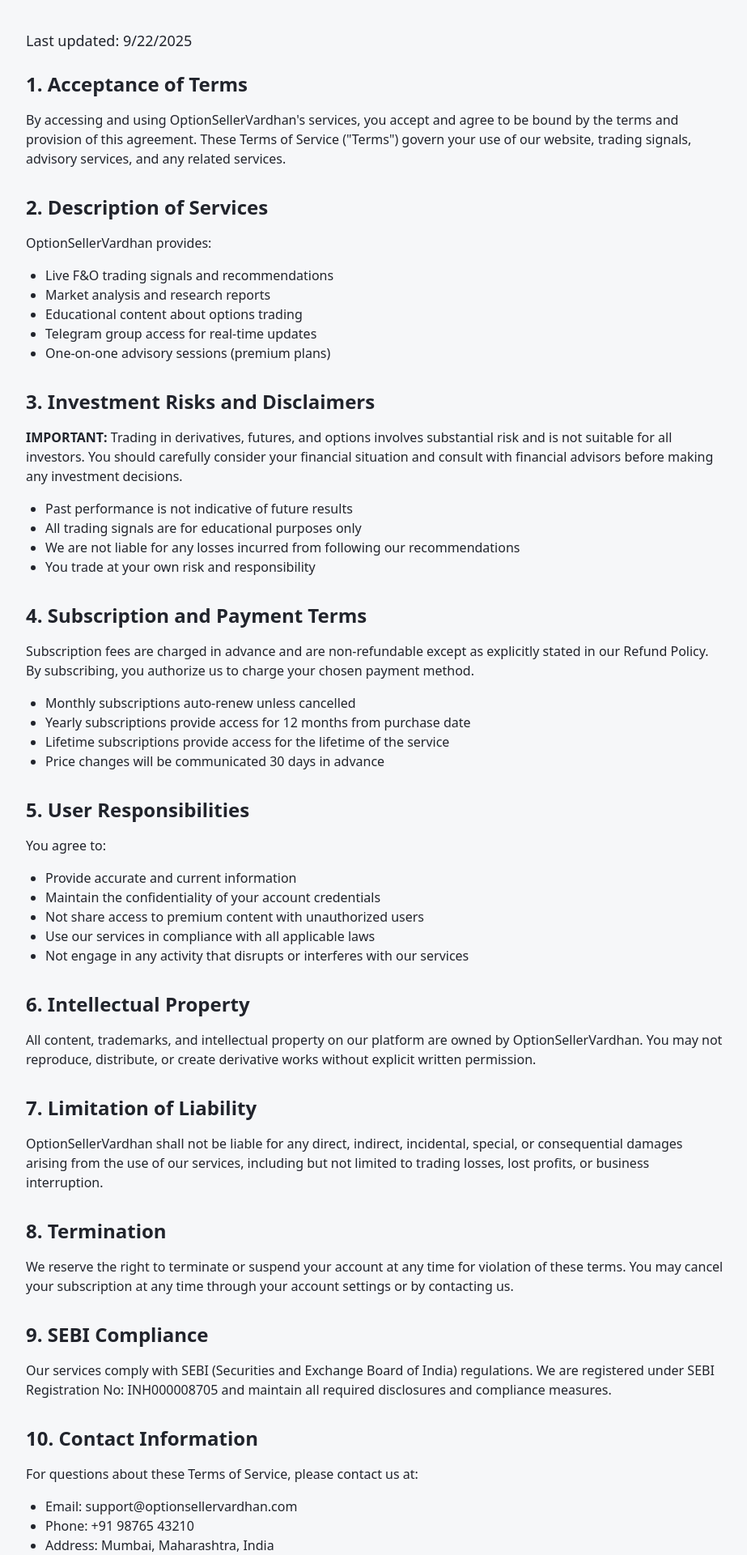
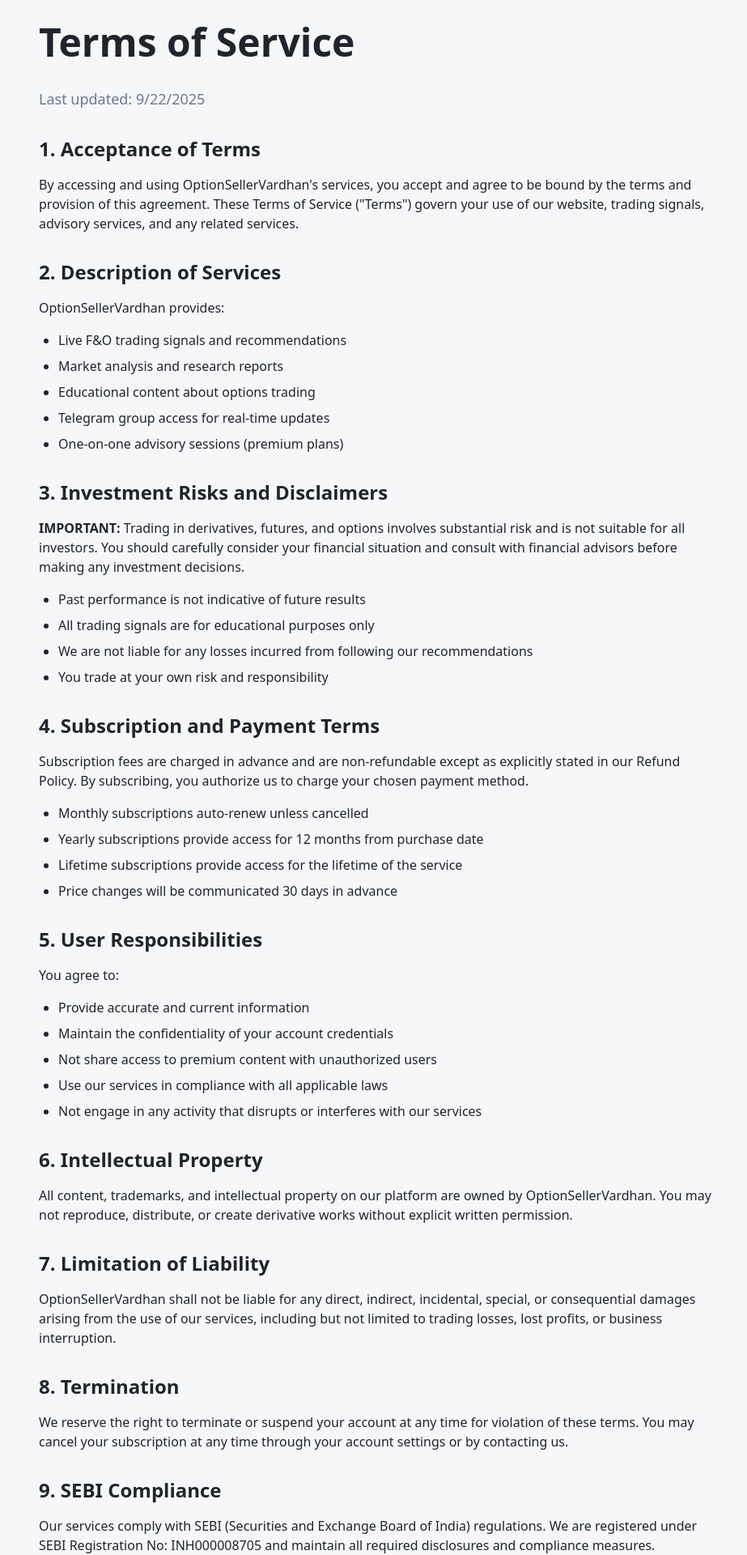
Before and after one commit to vardhanoptionseller-png/option-seller-vardhan, a React (Vite) app: page /terms in a window 1280 px wide. Shown: the part 100-2020 px from the top of the page at 81% size, without its empty margins (176-1099 px from the left). Built offline with nearby package versions, Linux system fonts and the light colour scheme; the HTML template or start-up script is replaced by a standard one.

Commit message:
Fix page layout and scrolling

```diff
--- a/src/pages/TermsOfService.tsx
+++ b/src/pages/TermsOfService.tsx
@@ -5,24 +5,24 @@ const TermsOfService = () => {
   return (
     <div className="min-h-screen bg-background">
       <Header />
-      <main className="container mx-auto px-4 py-16 max-w-4xl">
-        <h1 className="text-4xl font-bold text-foreground mb-8">Terms of Service</h1>
-        <div className="prose prose-gray max-w-none text-foreground">
-          <p className="text-lg mb-6">Last updated: {new Date().toLocaleDateString()}</p>
+      <main className="container mx-auto px-4 sm:px-6 lg:px-8 pt-28 sm:pt-32 pb-16 max-w-4xl">
+        <h1 className="text-3xl sm:text-4xl lg:text-5xl font-bold text-foreground mb-6 sm:mb-8">Terms of Service</h1>
+        <div className="prose prose-sm sm:prose-base lg:prose-lg prose-gray max-w-none text-foreground space-y-6 sm:space-y-8">
+          <p className="text-base sm:text-lg mb-6 text-muted-foreground">Last updated: {new Date().toLocaleDateString()}</p>
 
-          <section className="mb-8">
-            <h2 className="text-2xl font-semibold mb-4">1. Acceptance of Terms</h2>
-            <p className="mb-4">
+          <section className="space-y-4">
+            <h2 className="text-xl sm:text-2xl font-semibold text-foreground">1. Acceptance of Terms</h2>
+            <p className="text-sm sm:text-base">
               By accessing and using OptionSellerVardhan's services, you accept and agree to be bound by the terms and provision of this agreement. These Terms of Service ("Terms") govern your use of our website, trading signals, advisory services, and any related services.
             </p>
           </section>
 
-          <section className="mb-8">
-            <h2 className="text-2xl font-semibold mb-4">2. Description of Services</h2>
-            <p className="mb-4">
+          <section className="space-y-4">
+            <h2 className="text-xl sm:text-2xl font-semibold text-foreground">2. Description of Services</h2>
+            <p className="text-sm sm:text-base">
               OptionSellerVardhan provides:
             </p>
-            <ul className="list-disc pl-6 mb-4">
+            <ul className="list-disc pl-5 sm:pl-6 space-y-2 text-sm sm:text-base">
               <li>Live F&O trading signals and recommendations</li>
               <li>Market analysis and research reports</li>
               <li>Educational content about options trading</li>
@@ -31,12 +31,12 @@ const TermsOfService = () => {
             </ul>
           </section>
 
-          <section className="mb-8">
-            <h2 className="text-2xl font-semibold mb-4">3. Investment Risks and Disclaimers</h2>
-            <p className="mb-4">
+          <section className="space-y-4">
+            <h2 className="text-xl sm:text-2xl font-semibold text-foreground">3. Investment Risks and Disclaimers</h2>
+            <p className="text-sm sm:text-base">
               <strong>IMPORTANT:</strong> Trading in derivatives, futures, and options involves substantial risk and is not suitable for all investors. You should carefully consider your financial situation and consult with financial advisors before making any investment decisions.
             </p>
-            <ul className="list-disc pl-6 mb-4">
+            <ul className="list-disc pl-5 sm:pl-6 space-y-2 text-sm sm:text-base">
               <li>Past performance is not indicative of future results</li>
               <li>All trading signals are for educational purposes only</li>
               <li>We are not liable for any losses incurred from following our recommendations</li>
@@ -44,12 +44,12 @@ const TermsOfService = () => {
             </ul>
           </section>
 
-          <section className="mb-8">
-            <h2 className="text-2xl font-semibold mb-4">4. Subscription and Payment Terms</h2>
-            <p className="mb-4">
+          <section className="space-y-4">
+            <h2 className="text-xl sm:text-2xl font-semibold text-foreground">4. Subscription and Payment Terms</h2>
+            <p className="text-sm sm:text-base">
               Subscription fees are charged in advance and are non-refundable except as explicitly stated in our Refund Policy. By subscribing, you authorize us to charge your chosen payment method.
             </p>
-            <ul className="list-disc pl-6 mb-4">
+            <ul className="list-disc pl-5 sm:pl-6 space-y-2 text-sm sm:text-base">
               <li>Monthly subscriptions auto-renew unless cancelled</li>
               <li>Yearly subscriptions provide access for 12 months from purchase date</li>
               <li>Lifetime subscriptions provide access for the lifetime of the service</li>
@@ -57,10 +57,10 @@ const TermsOfService = () => {
             </ul>
           </section>
 
-          <section className="mb-8">
-            <h2 className="text-2xl font-semibold mb-4">5. User Responsibilities</h2>
-            <p className="mb-4">You agree to:</p>
-            <ul className="list-disc pl-6 mb-4">
+          <section className="space-y-4">
+            <h2 className="text-xl sm:text-2xl font-semibold text-foreground">5. User Responsibilities</h2>
+            <p className="text-sm sm:text-base">You agree to:</p>
+            <ul className="list-disc pl-5 sm:pl-6 space-y-2 text-sm sm:text-base">
               <li>Provide accurate and current information</li>
               <li>Maintain the confidentiality of your account credentials</li>
               <li>Not share access to premium content with unauthorized users</li>
@@ -69,40 +69,40 @@ const TermsOfService = () => {
             </ul>
           </section>
 
-          <section className="mb-8">
-            <h2 className="text-2xl font-semibold mb-4">6. Intellectual Property</h2>
-            <p className="mb-4">
+          <section className="space-y-4">
+            <h2 className="text-xl sm:text-2xl font-semibold text-foreground">6. Intellectual Property</h2>
+            <p className="text-sm sm:text-base">
               All content, trademarks, and intellectual property on our platform are owned by OptionSellerVardhan. You may not reproduce, distribute, or create derivative works without explicit written permission.
             </p>
           </section>
 
-          <section className="mb-8">
-            <h2 className="text-2xl font-semibold mb-4">7. Limitation of Liability</h2>
-            <p className="mb-4">
+          <section className="space-y-4">
+            <h2 className="text-xl sm:text-2xl font-semibold text-foreground">7. Limitation of Liability</h2>
+            <p className="text-sm sm:text-base">
               OptionSellerVardhan shall not be liable for any direct, indirect, incidental, special, or consequential damages arising from the use of our services, including but not limited to trading losses, lost profits, or business interruption.
             </p>
           </section>
 
-          <section className="mb-8">
-            <h2 className="text-2xl font-semibold mb-4">8. Termination</h2>
-            <p className="mb-4">
+          <section className="space-y-4">
+            <h2 className="text-xl sm:text-2xl font-semibold text-foreground">8. Termination</h2>
+            <p className="text-sm sm:text-base">
               We reserve the right to terminate or suspend your account at any time for violation of these terms. You may cancel your subscription at any time through your account settings or by contacting us.
             </p>
           </section>
 
-          <section className="mb-8">
-            <h2 className="text-2xl font-semibold mb-4">9. SEBI Compliance</h2>
-            <p className="mb-4">
+          <section className="space-y-4">
+            <h2 className="text-xl sm:text-2xl font-semibold text-foreground">9. SEBI Compliance</h2>
+            <p className="text-sm sm:text-base">
               Our services comply with SEBI (Securities and Exchange Board of India) regulations. We are registered under SEBI Registration No: INH000008705 and maintain all required disclosures and compliance measures.
             </p>
           </section>
 
-          <section className="mb-8">
-            <h2 className="text-2xl font-semibold mb-4">10. Contact Information</h2>
-            <p className="mb-4">
+          <section className="space-y-4">
+            <h2 className="text-xl sm:text-2xl font-semibold text-foreground">10. Contact Information</h2>
+            <p className="text-sm sm:text-base">
               For questions about these Terms of Service, please contact us at:
             </p>
-            <ul className="list-disc pl-6 mb-4">
+            <ul className="list-disc pl-5 sm:pl-6 space-y-2 text-sm sm:text-base">
               <li>Email: support@optionsellervardhan.com</li>
               <li>Phone: +91 98765 43210</li>
               <li>Address: Mumbai, Maharashtra, India</li>
```
Also changed, not shown: src/pages/PrivacyPolicy.tsx (+51 -51 lines), src/pages/RefundPolicy.tsx (+57 -57 lines).
